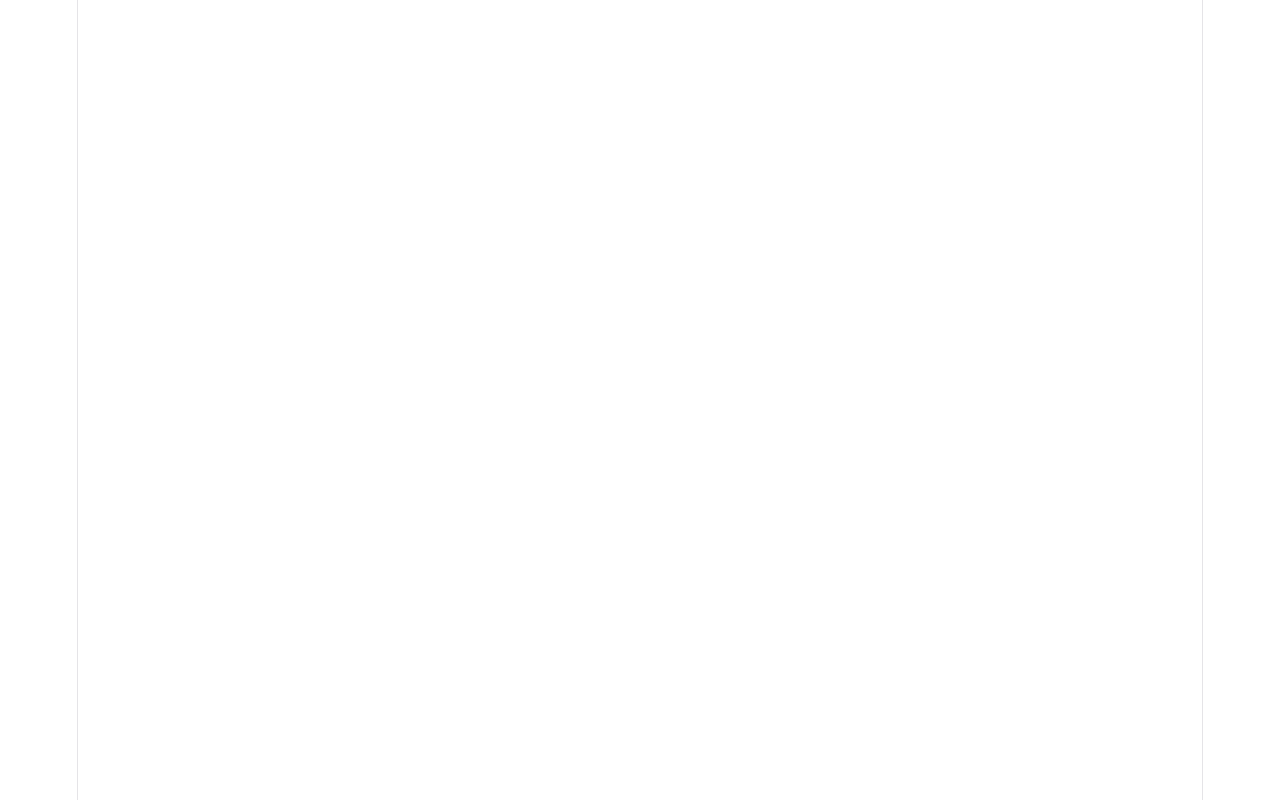
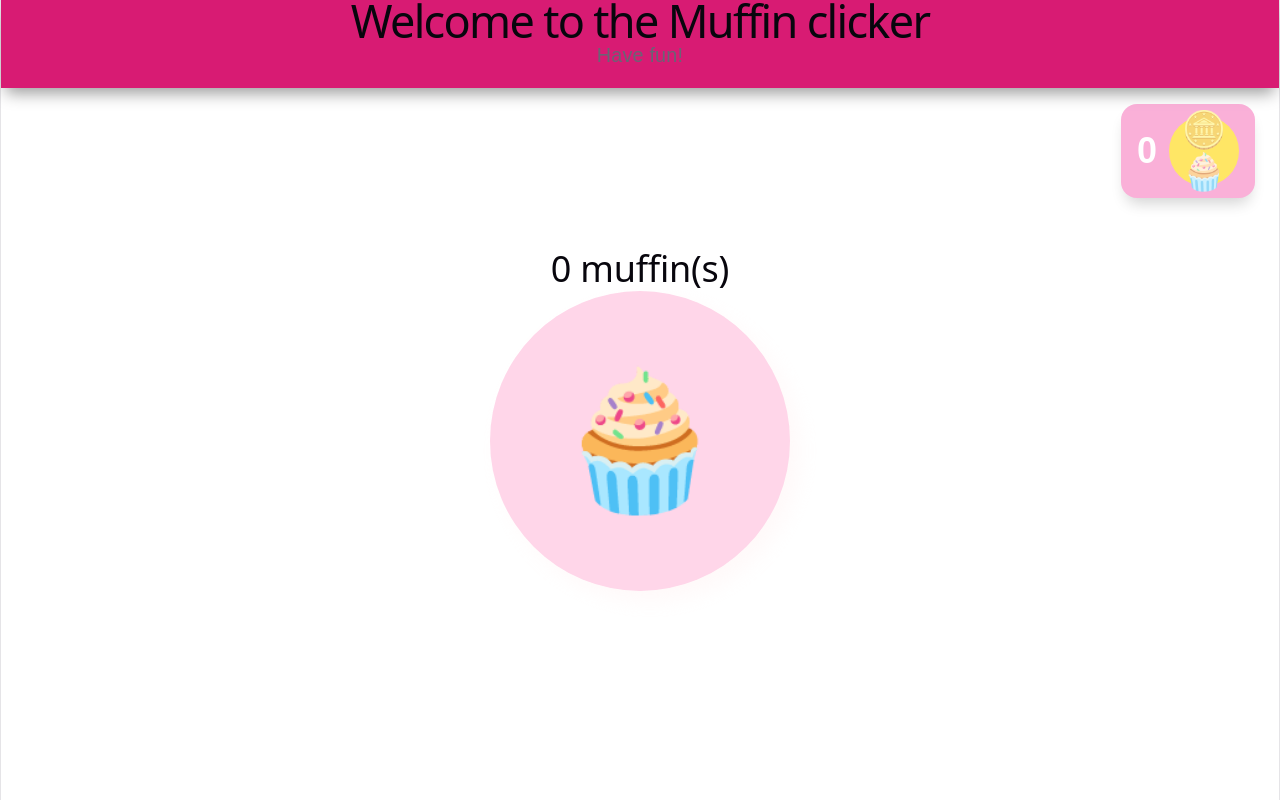
Before and after one commit to edit-v91/cookieclicker-react, a React (Vite) app: page / in a window 1280 px wide. Built offline with nearby package versions, Linux system fonts and the light colour scheme.

Commit message:
add style and components

```diff
--- a/src/App.css
+++ b/src/App.css
@@ -1,184 +1,162 @@
-.counter {
-  font-size: 16px;
-  padding: 5px 10px;
-  border-radius: 5px;
-  color: var(--accent);
-  background: var(--accent-bg);
-  border: 2px solid transparent;
-  transition: border-color 0.3s;
-  margin-bottom: 24px;
 
-  &:hover {
-    border-color: var(--accent-border);
+
+body {
+  font-family: Arial, sans-serif;
+}
+
+.app {
+  min-height: 100vh;
+  background-color: rgb(240, 73, 151);
+  color: white;
+
+  display: flex;
+  flex-direction: column;
+  align-items: center; /* center all content horizontally */
+}
+
+/* constrain content width and center it */
+.app > * {
+  width: 100%;
+  max-width: 900px;
+}
+
+.header {
+  text-align: center;
+  padding-top: 8px;
+  padding-bottom: 20px;
+  box-shadow: 0 10px 15px -5px rgba(0, 0, 0, 0.4);
+  background-color: rgb(216, 27, 115);
+}
+
+.header h1 {
+  margin: 0;
+  font-size: 2.5rem;
+}
+
+.header p {
+  margin-top: 8px;
+  font-size: 1.1rem;
+}
+
+.shopContainer {
+  display: flex;
+  justify-content: flex-end;
+  padding: 16px 24px 0;
+}
+
+.shopButton {
+  display: flex;
+  align-items: center;
+  gap: 12px;
+  border: none;
+  border-radius: 16px;
+  background-color: rgb(247, 124, 191);
+  padding: 12px 16px;
+  color: white;
+  cursor: pointer;
+  box-shadow: 0 10px 15px -5px rgba(0, 0, 0, 0.3);
+  transition: transform 0.2s ease, opacity 0.2s ease;
+}
+
+.shopButton:hover:not(:disabled) {
+  transform: scale(1.05);
+}
+
+.shopButton:disabled {
+  cursor: not-allowed;
+  opacity: 0.6;
+}
+
+.moneyCount {
+  font-size: 2rem;
+  font-weight: bold;
+}
+
+.moneyIcon {
+  display: flex;
+  align-items: center;
+  justify-content: center;
+  width: 70px;
+  height: 70px;
+  border-radius: 9999px;
+  background-color: rgb(255, 215, 0);
+  font-size: 2rem;
+}
+
+.counterContainer {
+  text-align: center;
+  padding-top: 50px;
+}
+
+.counterContainer h2 {
+  margin: 0;
+  font-size: 2rem;
+}
+
+.muffinContainer {
+  display: flex;
+  justify-content: center;
+  align-items: center;
+  height: 300px;
+  padding: 0 16px;
+}
+
+.muffinButton {
+  background: transparent;
+  border: none;
+  cursor: pointer;
+  transition: transform 0.15s ease;
+}
+
+.muffinButton:hover {
+  transform: scale(1.05);
+}
+
+.muffinButton:active {
+  transform: scale(0.95);
+}
+
+.muffinIcon {
+  display: flex;
+  justify-content: center;
+  align-items: center;
+  width: 300px;
+  height: 300px;
+  max-width: 100%;
+  border-radius: 9999px;
+  background-color: rgb(255, 214, 233);
+  font-size: 7.5rem;
+  box-shadow: 10px 10px 20px rgba(255, 244, 244, 0.555);
+}
+
+.popupContainer {
+  min-height: 180px;
+  display: flex;
+  justify-content: center;
+  align-items: center;
+  padding: 0 16px 40px;
+  text-align: center;
+}
+
+.popupMessage {
+  width: fit-content;
+  box-shadow: 10px 10px 25px rgba(255, 244, 244, 0.555);
+  padding: 10px 15px;
+  background-color: rgb(247, 124, 191);
+  border-radius: 20px;
+  animation: slideUp 0.6s ease-out;
+  font-size: 1.25rem;
+  font-weight: 600;
+}
+
+@keyframes slideUp {
+  from {
+    transform: translateY(50px);
+    opacity: 0;
   }
-  &:focus-visible {
-    outline: 2px solid var(--accent);
-    outline-offset: 2px;
+
+  to {
+    transform: translateY(0);
+    opacity: 1;
   }
 }
-
-.hero {
-  position: relative;
-
-  .base,
-  .framework,
-  .vite {
-    inset-inline: 0;
-    margin: 0 auto;
-  }
-
-  .base {
-    width: 170px;
-    position: relative;
-    z-index: 0;
-  }
-
-  .framework,
-  .vite {
-    position: absolute;
-  }
-
-  .framework {
-    z-index: 1;
-    top: 34px;
-    height: 28px;
-    transform: perspective(2000px) rotateZ(300deg) rotateX(44deg) rotateY(39deg)
-      scale(1.4);
-  }
-
-  .vite {
-    z-index: 0;
-    top: 107px;
-    height: 26px;
-    width: auto;
-    transform: perspective(2000px) rotateZ(300deg) rotateX(40deg) rotateY(39deg)
-      scale(0.8);
-  }
-}
-
-#center {
-  display: flex;
-  flex-direction: column;
-  gap: 25px;
-  place-content: center;
-  place-items: center;
-  flex-grow: 1;
-
-  @media (max-width: 1024px) {
-    padding: 32px 20px 24px;
-    gap: 18px;
-  }
-}
-
-#next-steps {
-  display: flex;
-  border-top: 1px solid var(--border);
-  text-align: left;
-
-  & > div {
-    flex: 1 1 0;
-    padding: 32px;
-    @media (max-width: 1024px) {
-      padding: 24px 20px;
-    }
-  }
-
-  .icon {
-    margin-bottom: 16px;
-    width: 22px;
-    height: 22px;
-  }
-
-  @media (max-width: 1024px) {
-    flex-direction: column;
-    text-align: center;
-  }
-}
-
-#docs {
-  border-right: 1px solid var(--border);
-
-  @media (max-width: 1024px) {
-    border-right: none;
-    border-bottom: 1px solid var(--border);
-  }
-}
-
-#next-steps ul {
-  list-style: none;
-  padding: 0;
-  display: flex;
-  gap: 8px;
-  margin: 32px 0 0;
-
-  .logo {
-    height: 18px;
-  }
-
-  a {
-    color: var(--text-h);
-    font-size: 16px;
-    border-radius: 6px;
-    background: var(--social-bg);
-    display: flex;
-    padding: 6px 12px;
-    align-items: center;
-    gap: 8px;
-    text-decoration: none;
-    transition: box-shadow 0.3s;
-
-    &:hover {
-      box-shadow: var(--shadow);
-    }
-    .button-icon {
-      height: 18px;
-      width: 18px;
-    }
-  }
-
-  @media (max-width: 1024px) {
-    margin-top: 20px;
-    flex-wrap: wrap;
-    justify-content: center;
-
-    li {
-      flex: 1 1 calc(50% - 8px);
-    }
-
-    a {
-      width: 100%;
-      justify-content: center;
-      box-sizing: border-box;
-    }
-  }
-}
-
-#spacer {
-  height: 88px;
-  border-top: 1px solid var(--border);
-  @media (max-width: 1024px) {
-    height: 48px;
-  }
-}
-
-.ticks {
-  position: relative;
-  width: 100%;
-
-  &::before,
-  &::after {
-    content: '';
-    position: absolute;
-    top: -4.5px;
-    border: 5px solid transparent;
-  }
-
-  &::before {
-    left: 0;
-    border-left-color: var(--border);
-  }
-  &::after {
-    right: 0;
-    border-right-color: var(--border);
-  }
-}
--- a/src/App.jsx
+++ b/src/App.jsx
@@ -1,18 +1,39 @@
-import { useState } from 'react'
-import './App.css'
+import { useState } from "react";
+import "./App.css";
+import Muffin from "./components/Muffin";
+import ShopButton from "./components/ShopButton";
+import CounterDisplay from "./components/CounterDisplay";
 
 function App() {
-  const [count, setCount] = useState(0)
+  const [counter, setCounter] = useState(0);
+  const [money, setMoney] = useState(0);
 
-  return (
-    <>
-      <section id="center">
+  const countClick = () => {
+    const nextCounter = counter + 1;
+    setCounter(nextCounter);
 
-      </section>
+    if (nextCounter % 3 === 0) {
+      setMoney((currentMoney) => currentMoney + 1);
+    }
+  };
 
+  const buyMuffin = () => {
+    if (money === 0) return;
+    setCounter((currentCounter) => currentCounter + money);
+    setMoney(0);
+  };
 
-    </>
-  )
+	return (
+		<>
+			<header className="header">
+				<h1>Welcome to the Muffin clicker</h1>
+				<p>Have fun!</p>
+			</header>
+      <ShopButton money={money} onBuy={buyMuffin} />
+      <CounterDisplay counter={counter} />
+      <Muffin onClick={countClick} />
+		</>
+	);
 }
 
-export default App
+export default App;
--- /dev/null
+++ b/src/components/CounterDisplay.jsx
@@ -0,0 +1,7 @@
+export default function CounterDisplay({ counter }) {
+  return (
+    <div className="counterContainer">
+      <h2>{counter} muffin(s)</h2>
+    </div>
+  );
+}
--- /dev/null
+++ b/src/components/Muffin.jsx
@@ -0,0 +1,15 @@
+
+export default function Muffin({ onClick }) {
+  return (
+    <div className="muffinContainer">
+      <button
+        type="button"
+        onClick={onClick}
+        className="muffinButton"
+        aria-label="Click the muffin"
+      >
+        <div className="muffinIcon">🧁</div>
+      </button>
+    </div>
+  );
+}
--- /dev/null
+++ b/src/components/ShopButton.jsx
@@ -0,0 +1,16 @@
+export default function ShopButton({ money, onBuy }) {
+  return (
+    <div className="shopContainer">
+      <button
+        type="button"
+        onClick={onBuy}
+        className="shopButton"
+        disabled={money === 0}
+        aria-label="Spend money to buy muffins"
+      >
+        <span className="moneyCount">{money}</span>
+        <div className="moneyIcon">🪙🧁</div>
+      </button>
+    </div>
+  );
+}
--- a/src/index.css
+++ b/src/index.css
@@ -55,7 +55,6 @@ body {
 }
 
 #root {
-  width: 1126px;
   max-width: 100%;
   margin: 0 auto;
   text-align: center;
```
